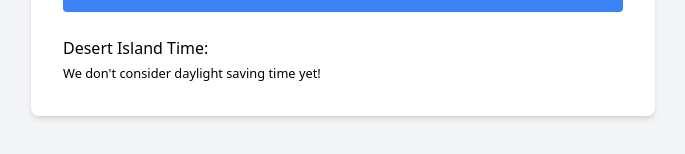
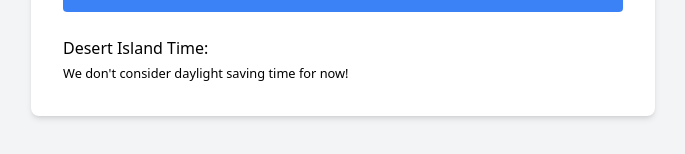
Before and after one commit to Umoren/timezone-converter, a React (Create React App) app: page / in a window 1280 px wide. Shown: the part 498-652 px from the top of the page, without its empty margins (297-982 px from the left). Built offline with nearby package versions, Linux system fonts and the light colour scheme.

Commit message:
made some changes

```diff
--- a/src/App.js
+++ b/src/App.js
@@ -97,7 +97,7 @@ function App() {
             Desert Island Time:{" "}
             <strong className="text-blue-500">{utcTime}</strong>
           </p>
-          <small> We don't consider daylight saving time yet!</small>
+          <small> We don't consider daylight saving time for now!</small>
         </div>
       </div>
     </div>
```
